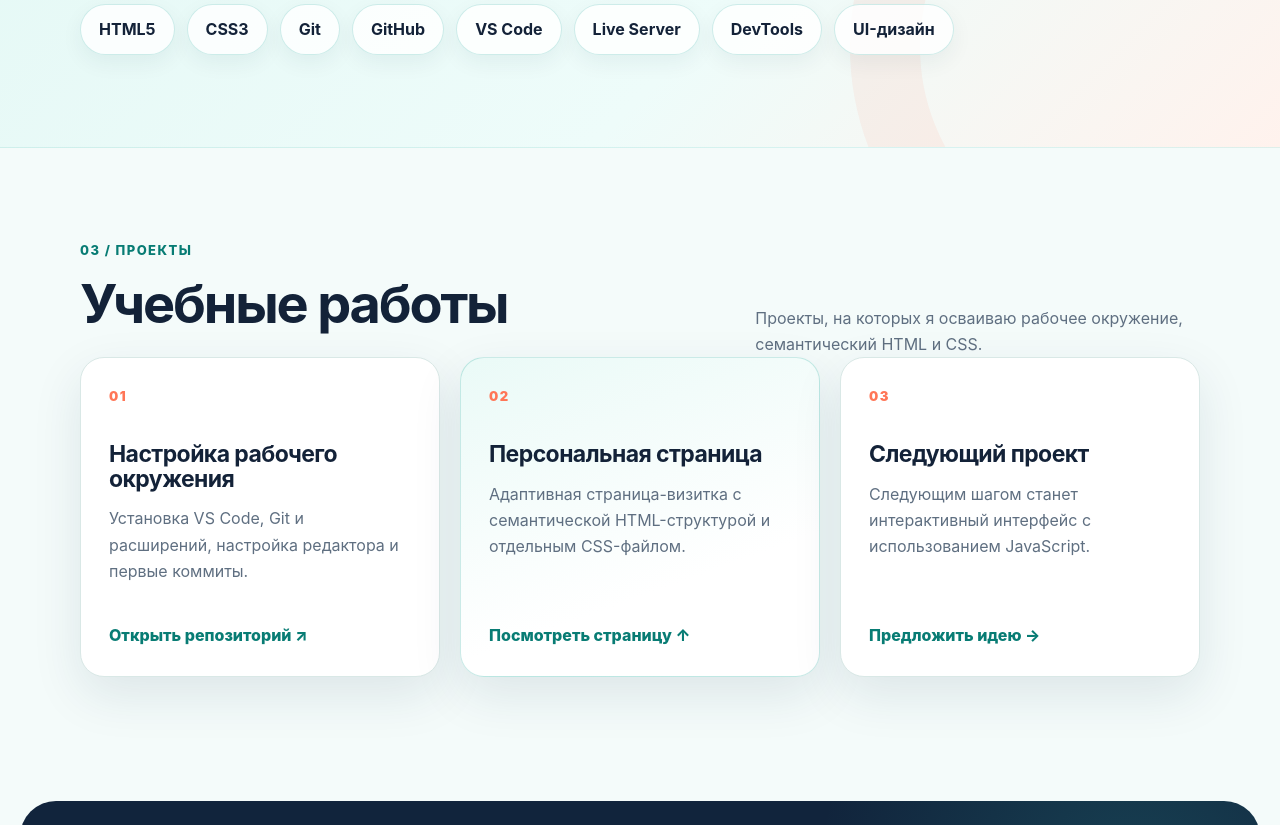
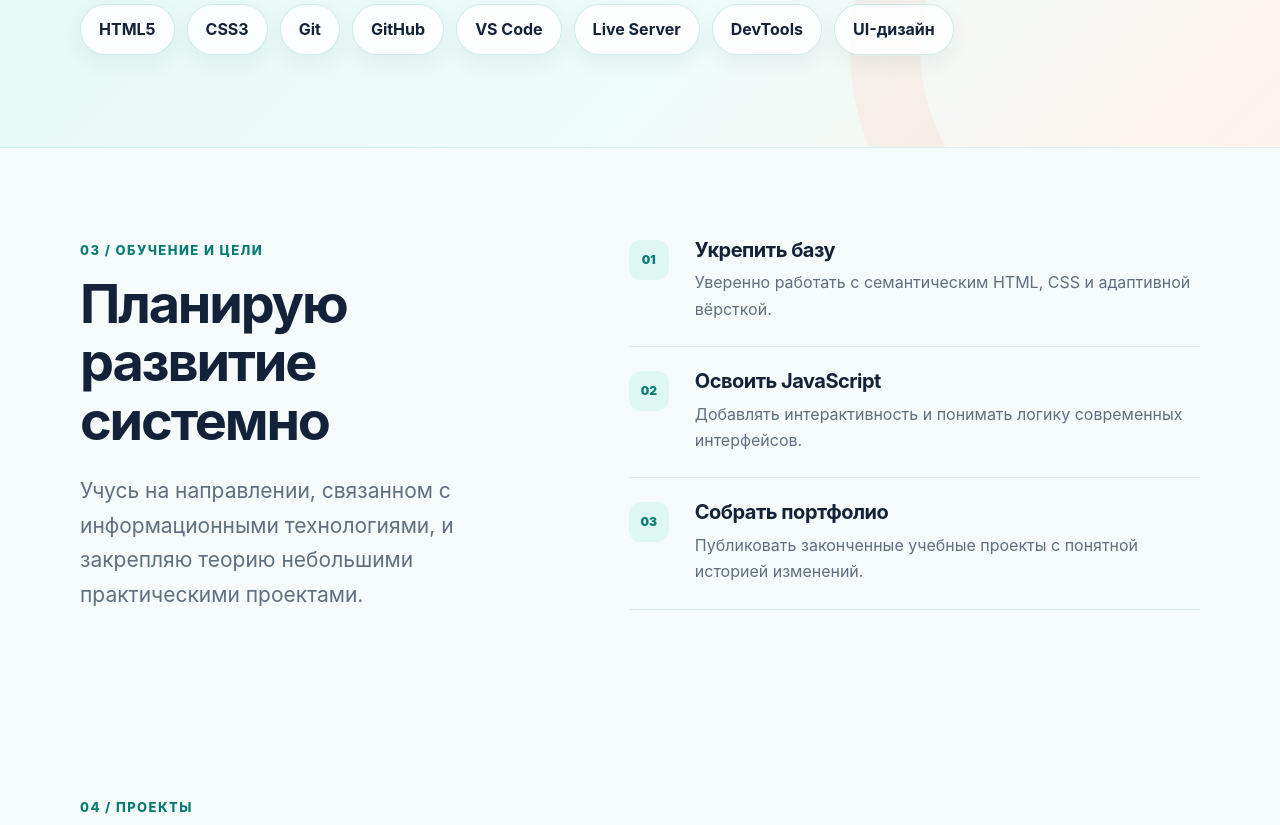
Before and after one commit to AhriEva/frontend-practice-01, a plain HTML site: page index.html in a window 1280 px wide. Shown: the part 1484-2309 px from the top of the page. Drawn offline with Linux system fonts and the light colour scheme.

Commit message:
Personalize portfolio content

```diff
--- a/index.html
+++ b/index.html
@@ -21,6 +21,7 @@
         <nav class="navigation" aria-label="Основная навигация">
           <a href="#about">Обо мне</a>
           <a href="#skills">Навыки</a>
+          <a href="#goals">Цели</a>
           <a href="#projects">Проекты</a>
           <a href="#contacts">Контакты</a>
         </nav>
@@ -90,11 +91,48 @@
         </div>
       </section>
 
+      <section class="section" id="goals" aria-labelledby="goals-title">
+        <div class="container goals-layout">
+          <div>
+            <p class="section-label">03 / Обучение и цели</p>
+            <h2 id="goals-title">Планирую развитие системно</h2>
+            <p class="lead">
+              Учусь на направлении, связанном с информационными технологиями, и закрепляю
+              теорию небольшими практическими проектами.
+            </p>
+          </div>
+
+          <ol class="goals-list">
+            <li>
+              <span>01</span>
+              <div>
+                <h3>Укрепить базу</h3>
+                <p>Уверенно работать с семантическим HTML, CSS и адаптивной вёрсткой.</p>
+              </div>
+            </li>
+            <li>
+              <span>02</span>
+              <div>
+                <h3>Освоить JavaScript</h3>
+                <p>Добавлять интерактивность и понимать логику современных интерфейсов.</p>
+              </div>
+            </li>
+            <li>
+              <span>03</span>
+              <div>
+                <h3>Собрать портфолио</h3>
+                <p>Публиковать законченные учебные проекты с понятной историей изменений.</p>
+              </div>
+            </li>
+          </ol>
+        </div>
+      </section>
+
       <section class="section" id="projects" aria-labelledby="projects-title">
         <div class="container">
           <div class="section-heading">
             <div>
-              <p class="section-label">03 / Проекты</p>
+              <p class="section-label">04 / Проекты</p>
               <h2 id="projects-title">Учебные работы</h2>
             </div>
             <p>
@@ -136,6 +174,22 @@
               </p>
               <a href="#contacts">Предложить идею <span aria-hidden="true">→</span></a>
             </article>
+
+            <article class="project-card">
+              <p class="project-number">04</p>
+              <h3>Git-портфолио</h3>
+              <p>
+                Репозиторий с последовательными коммитами, описанием проекта и рабочей
+                версией страницы.
+              </p>
+              <a
+                href="https://github.com/AhriEva/frontend-practice-01/commits/main"
+                target="_blank"
+                rel="noreferrer"
+              >
+                Посмотреть историю <span aria-hidden="true">↗</span>
+              </a>
+            </article>
           </div>
         </div>
       </section>
@@ -143,7 +197,7 @@
       <section class="section contact-section" id="contacts" aria-labelledby="contacts-title">
         <div class="container contact-layout">
           <div>
-            <p class="section-label">04 / Контакты</p>
+            <p class="section-label">05 / Контакты</p>
             <h2 id="contacts-title">Давайте быть на связи</h2>
             <p>
               Быстрее всего меня можно найти на GitHub. Там опубликованы учебные проекты и
--- a/styles.css
+++ b/styles.css
@@ -334,6 +334,53 @@ h3 {
   box-shadow: 0 8px 22px rgba(20, 51, 74, 0.06);
 }
 
+.goals-layout {
+  display: grid;
+  align-items: start;
+  gap: clamp(48px, 8vw, 100px);
+  grid-template-columns: minmax(0, 0.88fr) minmax(440px, 1.12fr);
+}
+
+.goals-list {
+  margin: 0;
+  padding: 0;
+  list-style: none;
+}
+
+.goals-list li {
+  display: grid;
+  padding: 24px 0;
+  border-bottom: 1px solid var(--color-border);
+  gap: 22px;
+  grid-template-columns: 44px minmax(0, 1fr);
+}
+
+.goals-list li:first-child {
+  padding-top: 0;
+}
+
+.goals-list span {
+  display: grid;
+  width: 40px;
+  height: 40px;
+  place-items: center;
+  border-radius: 12px;
+  background: var(--color-accent-soft);
+  color: var(--color-primary-dark);
+  font-size: 12px;
+  font-weight: 900;
+}
+
+.goals-list h3 {
+  margin-bottom: 8px;
+  font-size: 20px;
+}
+
+.goals-list p {
+  margin: 0;
+  color: var(--color-muted);
+}
+
 .section-heading {
   display: grid;
   align-items: end;
@@ -349,7 +396,7 @@ h3 {
 .projects {
   display: grid;
   gap: 20px;
-  grid-template-columns: repeat(3, minmax(0, 1fr));
+  grid-template-columns: repeat(2, minmax(0, 1fr));
 }
 
 .project-card {
@@ -491,6 +538,7 @@ h3 {
 @media (max-width: 820px) {
   .hero-content,
   .section-heading,
+  .goals-layout,
   .contact-layout {
     grid-template-columns: 1fr;
   }
```
Also changed, not shown: 1 other file.
